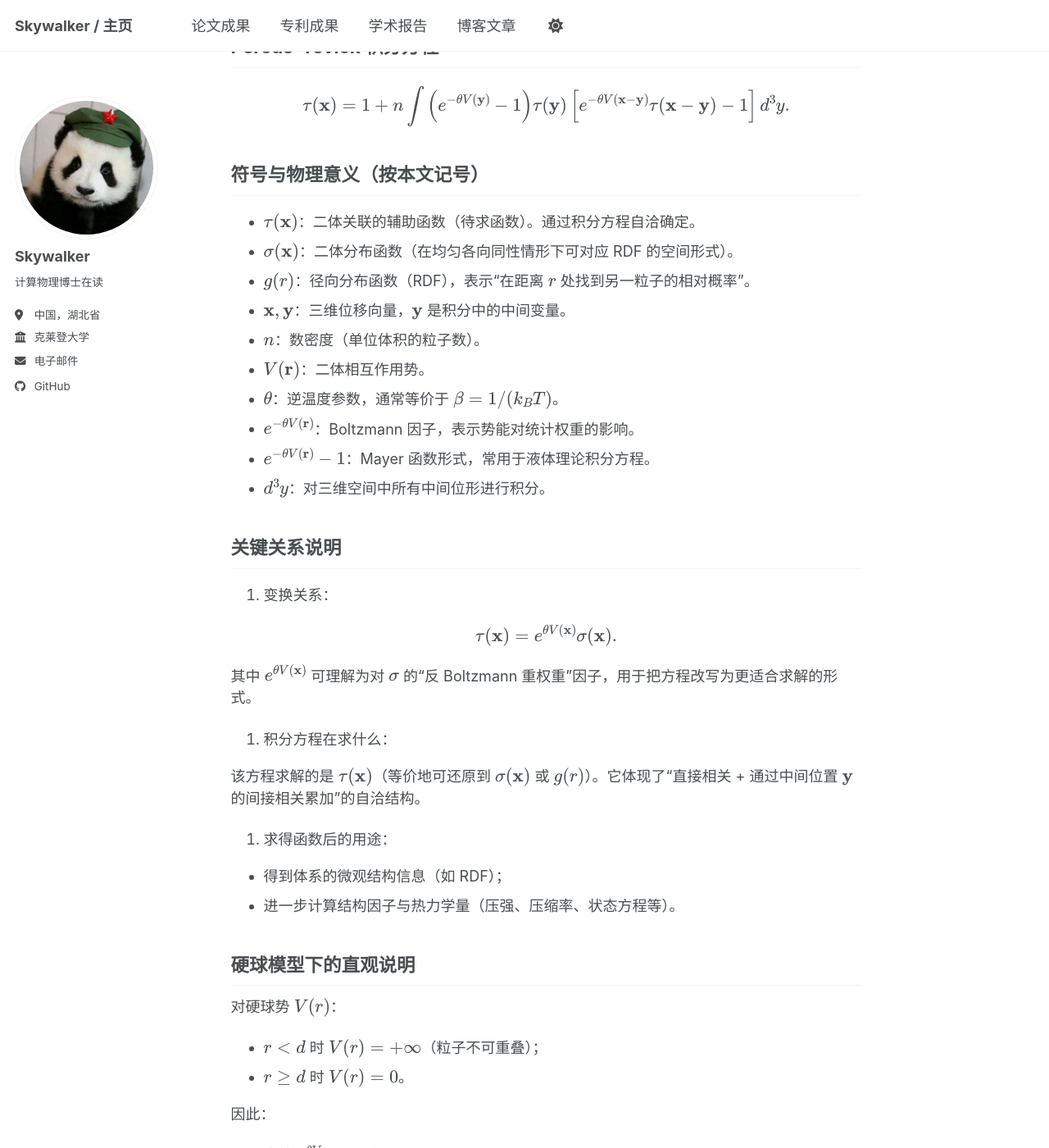
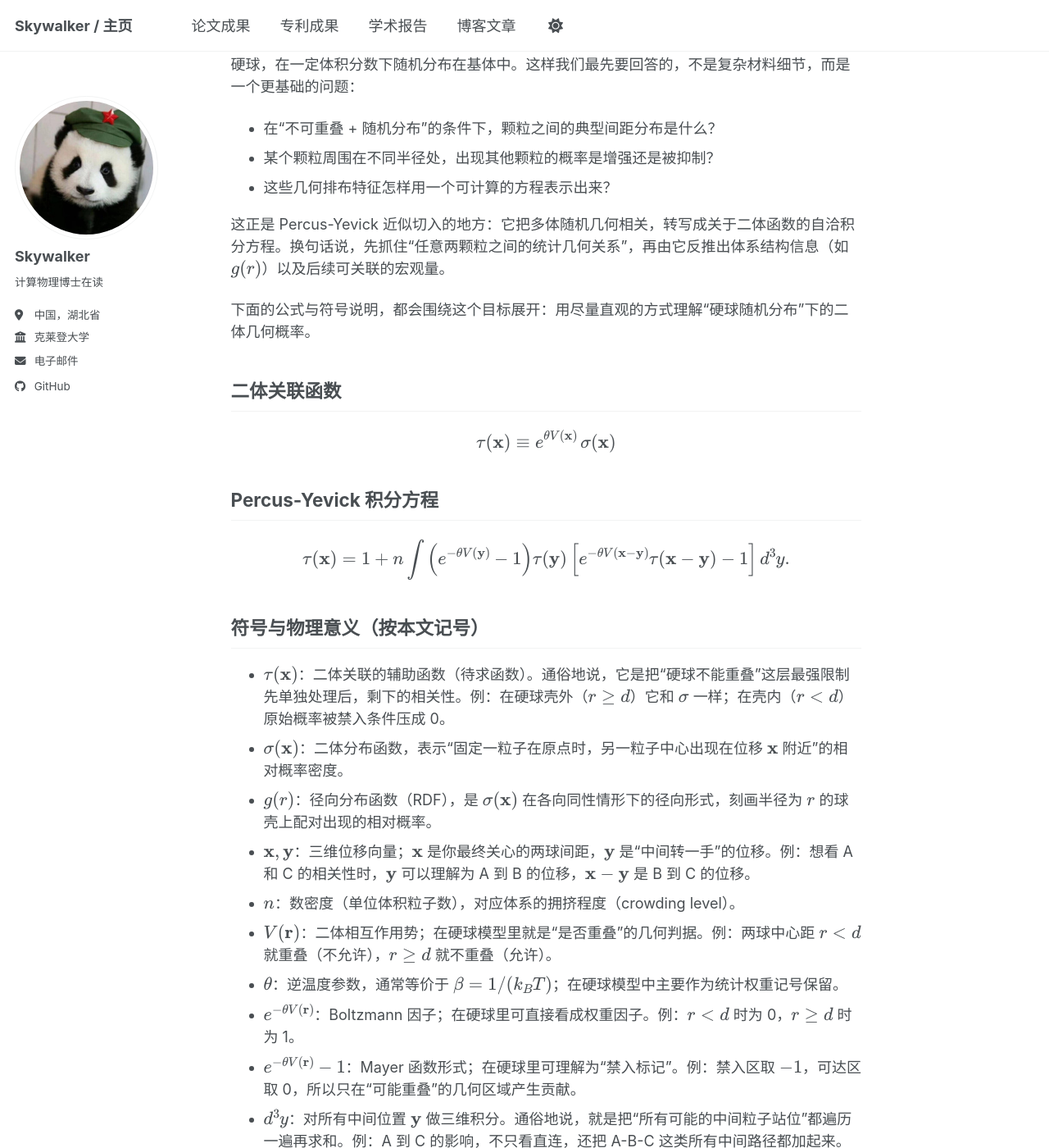
Before and after one commit to cn-skywalker/cn-skywalker.github.io, a Jekyll site: the page built from _posts/2026-03-07-关于硬球模型的Percus-Yevick理论近似.md, in a window 1280 px wide and 1400 px high, scrolled down 391 px. Shown: the whole window at 82% size. Built offline with Jekyll 4.4.1, drawn with Linux system fonts in a browser that asks for light colours; a script bundle is joined from its source files by our own code; library files that are not in the unit come from our copies; some of the changed text lies outside the part shown.

Commit message:
更新硬球模型Percus-Yevick理论博客，增加研究背景与问题的详细描述，并对二体关联函数的定义和符号进行更清晰的解释

```diff
--- a/_posts/2026-03-07-关于硬球模型的Percus-Yevick理论近似.md
+++ b/_posts/2026-03-07-关于硬球模型的Percus-Yevick理论近似.md
@@ -11,7 +11,21 @@ categories:
 ---
 # Percus-Yevick公式
 
-## 二体分布函数定义
+## 研究背景与问题（硬球随机分布）
+
+这篇笔记只关注硬球体系的几何本质：粒子可以看作直径为 $d$ 的刚性小球，唯一约束是“不能重叠”。也就是说，两球中心距离 $r<d$ 的构型一律不允许，$r\ge d$ 才允许。
+
+把这个框架放到 TRISO 颗粒背景下，可以做一个常见近似：把燃料颗粒（或其等效外形）先看作硬球，在一定体积分数下随机分布在基体中。这样我们最先要回答的，不是复杂材料细节，而是一个更基础的问题：
+
+- 在“不可重叠 + 随机分布”的条件下，颗粒之间的典型间距分布是什么？
+- 某个颗粒周围在不同半径处，出现其他颗粒的概率是增强还是被抑制？
+- 这些几何排布特征怎样用一个可计算的方程表示出来？
+
+这正是 Percus-Yevick 近似切入的地方：它把多体随机几何相关，转写成关于二体函数的自洽积分方程。换句话说，先抓住“任意两颗粒之间的统计几何关系”，再由它反推出体系结构信息（如 $g(r)$）以及后续可关联的宏观量。
+
+下面的公式与符号说明，都会围绕这个目标展开：用尽量直观的方式理解“硬球随机分布”下的二体几何概率。
+
+## 二体关联函数
 
 $$
 \tau(\mathbf{x}) \equiv e^{\theta V(\mathbf{x})}\,\sigma(\mathbf{x})
@@ -30,16 +44,16 @@ $$
 
 ## 符号与物理意义（按本文记号）
 
-- $\tau(\mathbf{x})$：二体关联的辅助函数（待求函数）。通过积分方程自洽确定。
-- $\sigma(\mathbf{x})$：二体分布函数（在均匀各向同性情形下可对应 RDF 的空间形式）。
-- $g(r)$：径向分布函数（RDF），表示“在距离 $r$ 处找到另一粒子的相对概率”。
-- $\mathbf{x},\mathbf{y}$：三维位移向量，$\mathbf{y}$ 是积分中的中间变量。
-- $n$：数密度（单位体积的粒子数）。
-- $V(\mathbf{r})$：二体相互作用势。
-- $\theta$：逆温度参数，通常等价于 $\beta=1/(k_B T)$。
-- $e^{-\theta V(\mathbf{r})}$：Boltzmann 因子，表示势能对统计权重的影响。
-- $e^{-\theta V(\mathbf{r})}-1$：Mayer 函数形式，常用于液体理论积分方程。
-- $d^3y$：对三维空间中所有中间位形进行积分。
+- $\tau(\mathbf{x})$：二体关联的辅助函数（待求函数）。通俗地说，它是把“硬球不能重叠”这层最强限制先单独处理后，剩下的相关性。例：在硬球壳外（$r\ge d$）它和 $\sigma$ 一样；在壳内（$r<d$）原始概率被禁入条件压成 0。
+- $\sigma(\mathbf{x})$：二体分布函数，表示“固定一粒子在原点时，另一粒子中心出现在位移 $\mathbf{x}$ 附近”的相对概率密度。
+- $g(r)$：径向分布函数（RDF），是 $\sigma(\mathbf{x})$ 在各向同性情形下的径向形式，刻画半径为 $r$ 的球壳上配对出现的相对概率。
+- $\mathbf{x},\mathbf{y}$：三维位移向量；$\mathbf{x}$ 是你最终关心的两球间距，$\mathbf{y}$ 是“中间转一手”的位移。例：想看 A 和 C 的相关性时，$\mathbf{y}$ 可以理解为 A 到 B 的位移，$\mathbf{x}-\mathbf{y}$ 是 B 到 C 的位移。
+- $n$：数密度（单位体积粒子数），对应体系的拥挤程度（crowding level）。
+- $V(\mathbf{r})$：二体相互作用势；在硬球模型里就是“是否重叠”的几何判据。例：两球中心距 $r<d$ 就重叠（不允许），$r\ge d$ 就不重叠（允许）。
+- $\theta$：逆温度参数，通常等价于 $\beta=1/(k_B T)$；在硬球模型中主要作为统计权重记号保留。
+- $e^{-\theta V(\mathbf{r})}$：Boltzmann 因子；在硬球里可直接看成权重因子。例：$r<d$ 时为 0，$r\ge d$ 时为 1。
+- $e^{-\theta V(\mathbf{r})}-1$：Mayer 函数形式；在硬球里可理解为“禁入标记”。例：禁入区取 $-1$，可达区取 0，所以只在“可能重叠”的几何区域产生贡献。
+- $d^3y$：对所有中间位置 $\mathbf{y}$ 做三维积分。通俗地说，就是把“所有可能的中间粒子站位”都遍历一遍再求和。例：A 到 C 的影响，不只看直连，还把 A-B-C 这类所有中间路径都加起来。
 
 ## 关键关系说明
 
```
